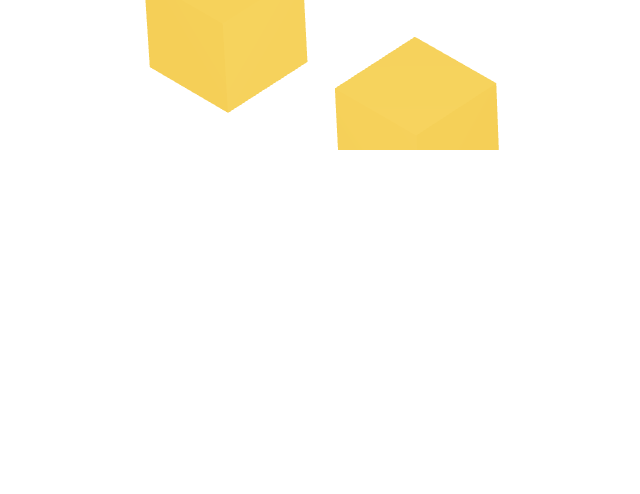
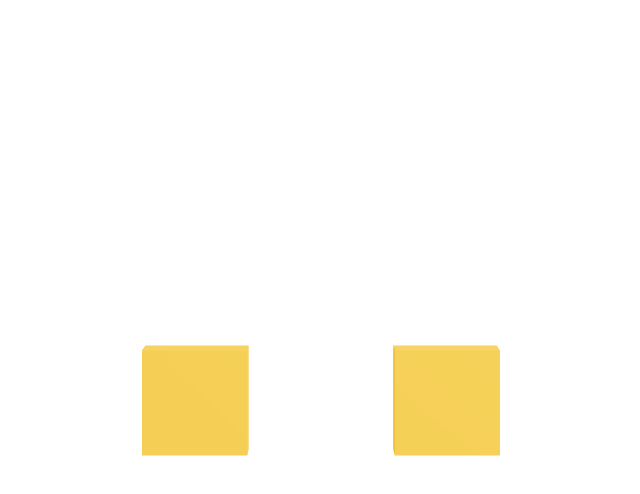
Before and after one commit to jyh4479/ThreeJsProject, a React (Vite) app in the folder myPage/: page / in a window 1280 px wide. Shown: the top 494 px of the page, without its empty margins (319-959 px from the left). Built offline with nearby package versions, Linux system fonts and the light colour scheme.

Commit message:
THREE JS MESH POSTION TEST

```diff
--- a/myPage/src/App.tsx
+++ b/myPage/src/App.tsx
@@ -4,14 +4,12 @@ import {Canvas} from "@react-three/fiber";
 
 function App() {
     return (
-        <div>
-            <Canvas camera={{zoom: 100, position: [50, 50, 50]}}>
-                <ambientLight/>
-                <pointLight position={[10, 10, 10]}/>
-                <Box position={[-1.2, 0, 0]}/>
-                <Box position={[1.2, 0, 0]}/>
-            </Canvas>
-        </div>
+        <Canvas style={{width: "100%", height: "100%"}} camera={{zoom: 10, position: [0, 0, 50]}}>
+            <ambientLight/>
+            <pointLight position={[10, 10, 10]}/>
+            <Box position={[-1.2, 0, 0]}/>
+            <Box position={[1.2, 0, 0]}/>
+        </Canvas>
     )
 }
 
--- a/myPage/src/index.css
+++ b/myPage/src/index.css
@@ -1,13 +1,22 @@
+html {
+    height: 100%;
+}
+
 body {
-  margin: 0;
-  font-family: -apple-system, BlinkMacSystemFont, 'Segoe UI', 'Roboto', 'Oxygen',
+    height: 100%;
+    margin: 0;
+    font-family: -apple-system, BlinkMacSystemFont, 'Segoe UI', 'Roboto', 'Oxygen',
     'Ubuntu', 'Cantarell', 'Fira Sans', 'Droid Sans', 'Helvetica Neue',
     sans-serif;
-  -webkit-font-smoothing: antialiased;
-  -moz-osx-font-smoothing: grayscale;
+    -webkit-font-smoothing: antialiased;
+    -moz-osx-font-smoothing: grayscale;
+}
+
+body > div {
+    height: 100%;
 }
 
 code {
-  font-family: source-code-pro, Menlo, Monaco, Consolas, 'Courier New',
+    font-family: source-code-pro, Menlo, Monaco, Consolas, 'Courier New',
     monospace;
 }
```
